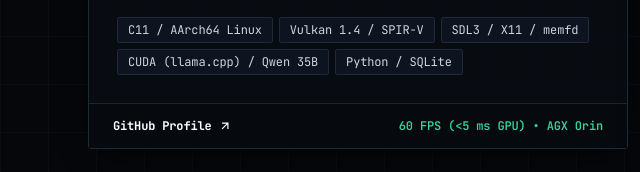
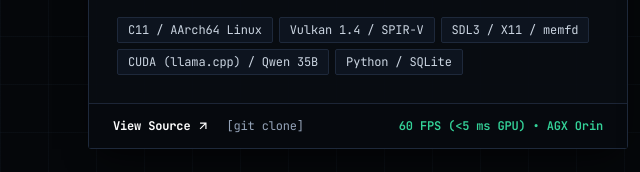
Before and after one commit to ChaseOGit/ChaseOGit.github.io, a plain HTML site: page index.html in a window 1280 px wide. Shown: the part 1788-1960 px from the top of the page, 0-640 px from the left. Drawn offline with nearby package versions, Linux system fonts and the light colour scheme.

Commit message:
Update GitHub link and add clone button

```diff
--- a/index.html
+++ b/index.html
@@ -540,12 +540,15 @@
           <!-- Action Footer -->
           <div class="px-6 py-3.5 border-t border-slate-800/90 bg-[#06090e]/90 flex items-center justify-between font-mono text-xs">
             <div class="flex items-center gap-4">
-              <a href="https://github.com/ChaseOGit" target="_blank" rel="noopener noreferrer" class="font-bold text-white hover:text-emerald-400 flex items-center gap-1.5 transition-colors">
-                <span>GitHub Profile</span>
+              <a href="https://github.com/ChaseOGit/OrinConductor/tree/main" target="_blank" rel="noopener noreferrer" class="font-bold text-white hover:text-emerald-400 flex items-center gap-1.5 transition-colors">
+                <span>View Source</span>
                 <svg class="w-3.5 h-3.5" viewBox="0 0 24 24" fill="none" stroke="currentColor" stroke-width="2" aria-hidden="true">
                   <path d="M7 17L17 7M7 7h10v10"/>
                 </svg>
               </a>
+              <button type="button" onclick="copyToClipboard('git clone https://github.com/ChaseOGit/OrinConductor.git', 'Copied git clone command')" class="text-slate-400 hover:text-emerald-300 transition-colors">
+                [git clone]
+              </button>
             </div>
             <span class="text-emerald-400 font-semibold">60 FPS (&lt;5 ms GPU) • AGX Orin</span>
           </div>
```
